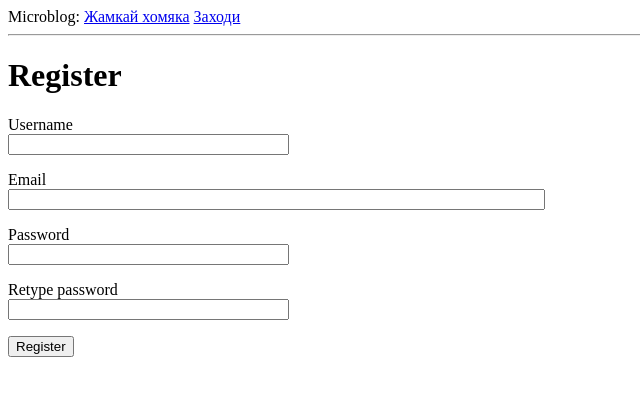
After one commit to vgrahov/microblog, a Flask app: page /register in a window 1280 px wide. The commit adds this page. Shown: the top 396 px of the page, without its empty margins (0-640 px from the left). Run offline with Flask 2, Linux system fonts and the light colour scheme.

Commit message:
some chngs

```diff
--- a/app/__init__.py
+++ b/app/__init__.py
@@ -3,9 +3,11 @@ from config import Config
 from flask_sqlalchemy import SQLAlchemy
 from flask_migrate import Migrate
 from flask_login import LoginManager
+
 app = Flask(__name__)
 app.config.from_object(Config)
 db = SQLAlchemy(app)
 migrate = Migrate(app, db)
 login = LoginManager(app)
+login.login_view = 'login'
 from app import routes, models
--- a/app/forms.py
+++ b/app/forms.py
@@ -1,6 +1,7 @@
 from flask_wtf import FlaskForm
 from wtforms import StringField, PasswordField, BooleanField, SubmitField
-from wtforms.validators import DataRequired
+from wtforms.validators import DataRequired, ValidationError, Email, EqualTo
+from app.models import User
 
 
 class LoginForm(FlaskForm):
@@ -8,3 +9,21 @@ class LoginForm(FlaskForm):
     password = PasswordField('password', validators=[DataRequired()])
     remember_me = BooleanField('Remember Me')
     submit = SubmitField('Sign in')
+
+class RegistrationForm(FlaskForm):
+    username = StringField('Username', validators=[DataRequired()])
+    email = StringField('Email', validators=[DataRequired(), Email()])
+    password = PasswordField('Password', validators=[DataRequired()])
+    password2  = PasswordField('Retype password', validators=[DataRequired(), EqualTo('password')])
+    submit = SubmitField('Register')
+
+
+    def validate_username(self,username):
+        user = User.query.filter_by(username=username.data).first()
+        if user is not None:
+            raise ValidationError('Please use a different username.')
+
+    def validate_email(self,email):
+        user = User.query.filter_by(email=email.data).first()
+        if user is not None:
+            raise ValidationError('Please use a different email address.')
--- a/app/routes.py
+++ b/app/routes.py
@@ -1,14 +1,15 @@
-from flask import render_template, flash, redirect, url_for
-from app import app
-from app.forms import LoginForm
-from flask_login import current_user, login_user, logout_user
+from flask import render_template, flash, redirect, url_for, request
+from werkzeug.urls import url_parse
+from app import app, db
+from app.forms import LoginForm, RegistrationForm
+from flask_login import current_user, login_user, logout_user, login_required
 from app.models import User
 
 
 @app.route('/')
 @app.route('/index')
+@login_required
 def index():
-    user = {'username': 'Solomon'}
     posts = [
         {
             'author': {'username': 'Benya'},
@@ -23,7 +24,7 @@ def index():
             'body': 'У меня есть для вас шо сказать'
         }
     ]
-    return render_template('index.html', title="Уютненький хомяк", user=user, posts=posts)
+    return render_template('index.html', title="Уютненький хомяк", posts=posts)
 
 
 @app.route('/login', methods=['GET', 'POST'])
@@ -37,9 +38,28 @@ def login():
             flash('Invalid username or password')
             return redirect(url_for('login'))
         login_user(user, remember=form.remember_me.data)
-        return redirect(url_for('index'))
+        next_page = request.args.get('next')
+        if not next_page or url_parse(next_page).netloc != '':
+            next_page = url_for('index')
+        return redirect(next_page)
     return render_template('login.html', title='Sigin In', form=form)
+
+
 @app.route('/logout')
 def logout():
     logout_user()
     return redirect(url_for('index'))
+
+@app.route('/register', methods=['GET','POST'])
+def register():
+    if current_user.is_authenticated:
+        return redirect(url_for('index'))
+    form = RegistrationForm()
+    if form.validate_on_submit():
+        user = User(username=form.username.data, email=form.email.data)
+        user.set_password(form.password.data)
+        db.session.add(user)
+        db.session.commit()
+        flash('Congratulation, you are now a registred user!')
+        return redirect(url_for('login'))
+    return render_template('register.html', title = 'Register', form = form)
--- a/app/templates/index.html
+++ b/app/templates/index.html
@@ -1,7 +1,7 @@
 {% extends "base.html" %}
 
 {% block content %}
-    <h1>Шолом, {{ user.username}}</h1>
+    <h1>Шолом, {{ current_user.username}}!</h1>
     {% for post in posts %}
         <div><p>
             {{ post.author.username }} says: <b>{{ post.body }}</b>
--- a/app/templates/login.html
+++ b/app/templates/login.html
@@ -23,5 +23,5 @@
     <p>{{ form.remember_me() }} {{ form.remember_me.label }}</p>
     <p>{{ form.submit() }}</p>
   </form>
-
+<p>New user? <a href="{{ url_for('register') }}">Click ot register</a> </p>
 {% endblock %}
--- /dev/null
+++ b/app/templates/register.html
@@ -0,0 +1,40 @@
+{% extends "base.html" %}
+
+{% block content %}
+    <h1>Register</h1>
+    <form action="" method="post">
+        {{ form.hidden_tag() }}
+        <p>
+            {{ form.username.label }}<br>
+            {{ form.username(size=32) }}<br>
+            {% for error in form.username.errors %}
+                <span style="color: red;">[{{ error }}]</span>
+            {% endfor %}
+
+        </p>
+        <p>
+            {{ form.email.label }}<br>
+            {{ form.email(size=64) }}<br>
+            {% for error in form.email.errors %}
+                <span style="color: red;">[{{ error }}]</span>
+            {% endfor %}
+
+        </p>
+        <p>
+            {{ form.password.label }}<br>
+            {{ form.password(size=32) }}<br>
+            {% for error in form.password.errors %}
+            <span style="color: red;">[{{ error }}]</span>
+            {% endfor %}
+        </p>
+        <p>
+            {{ form.password2.label }}<br>
+            {{ form.password2(size=32) }}<br>
+            {% for error in form.password2.errors %}
+            <span style="color: red;">[{{ error }}]</span>
+            {% endfor %}
+        </p>
+        <p>{{ form.submit() }}</p>
+
+    </form>
+{% endblock %}
```
Also changed, not shown: app.db.
